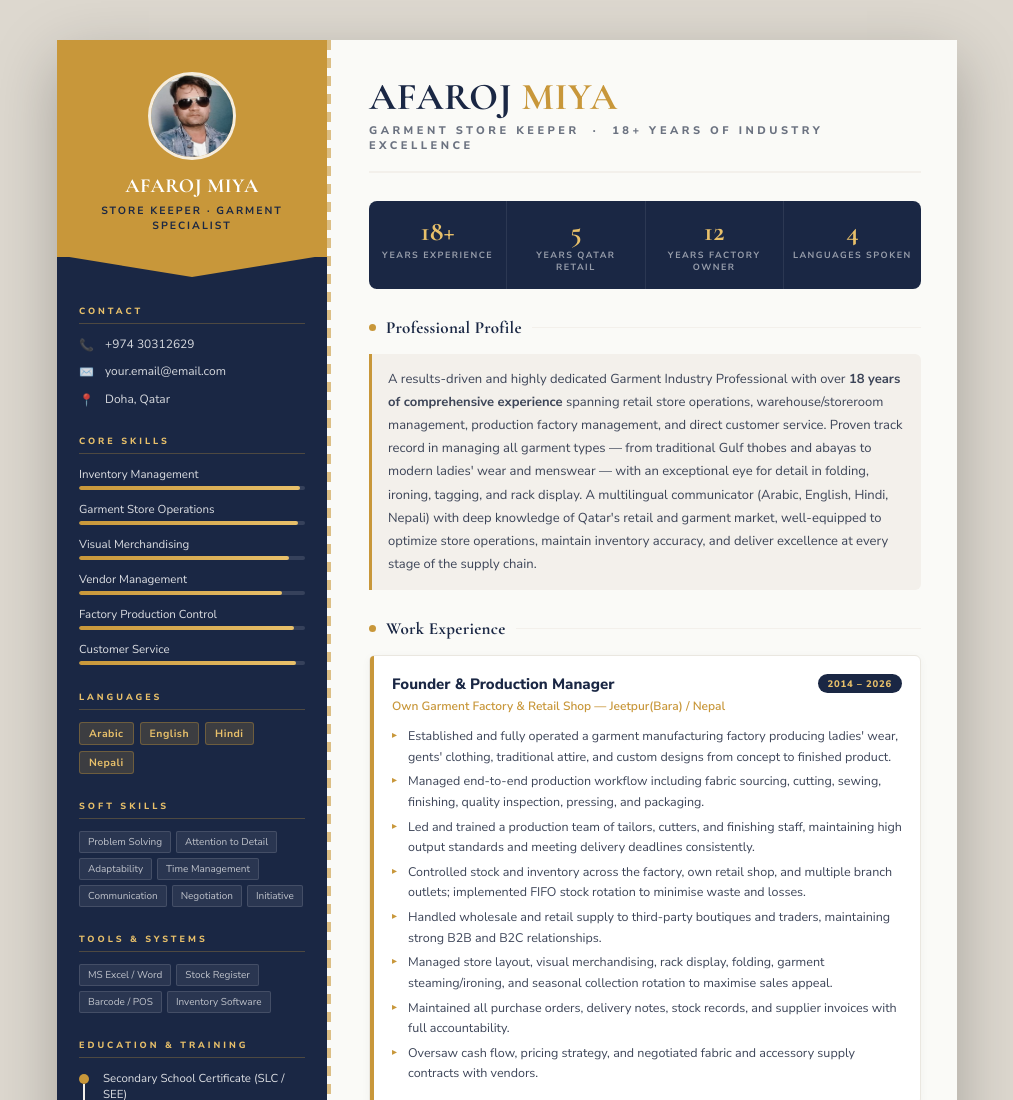
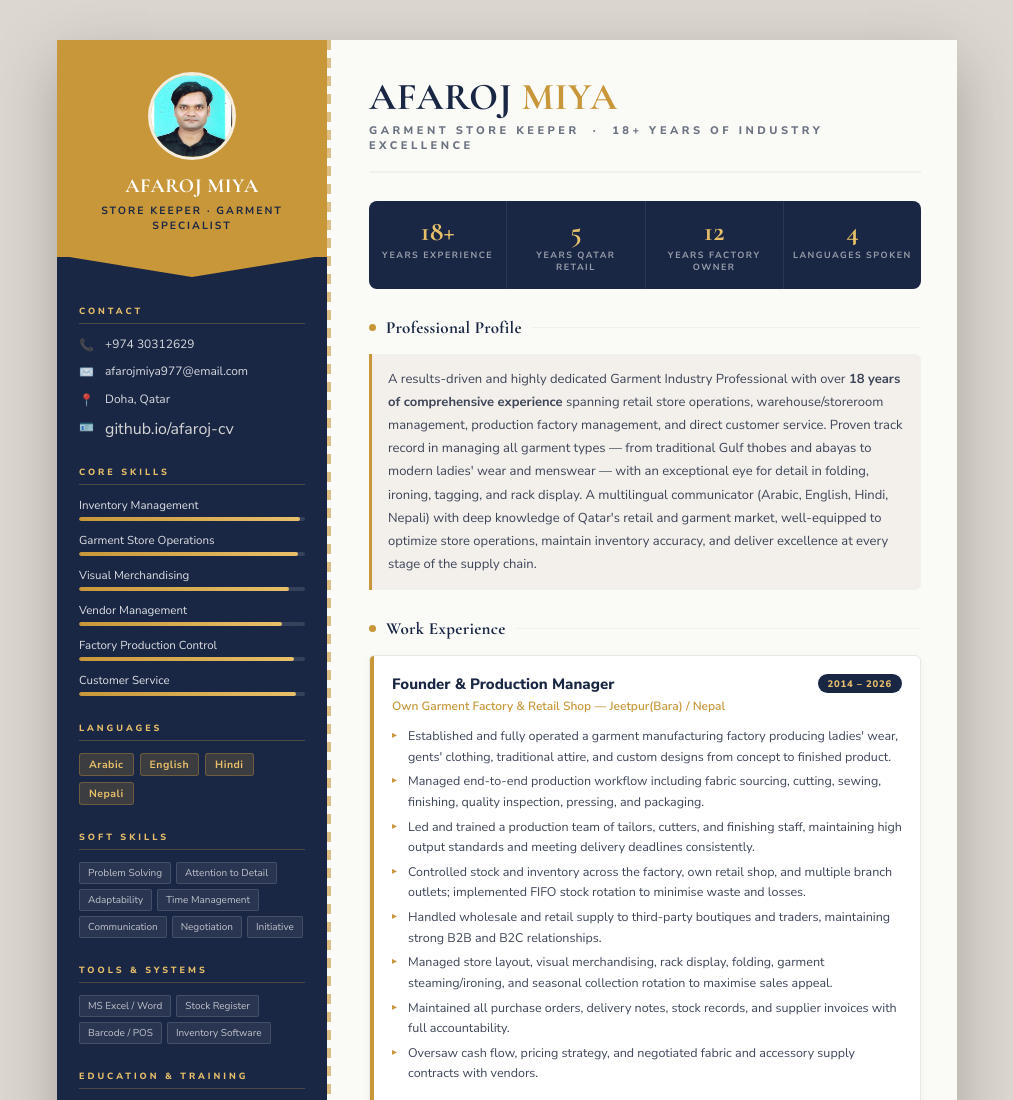
Before and after one commit to firoznep/afaroj-cv, a plain HTML site: page index.html in a window 1280 px wide. Shown: the top 1100 px of the page, without its empty margins (133-1146 px from the left). Drawn offline with nearby package versions, Linux system fonts and the light colour scheme.

Commit message:
added email

```diff
--- a/index.html
+++ b/index.html
@@ -485,7 +485,7 @@
       <!-- ══ SIDEBAR ══ -->
       <aside class="sidebar">
         <div class="sidebar-header">
-          <img src="profile4.jpeg" alt="Afaroj Miya" class="photo-ring" />
+          <img src="profile5.jpeg" alt="Afaroj Miya" class="photo-ring" />
           <div class="sidebar-name">AFAROJ MIYA</div>
           <div class="sidebar-role">Store Keeper · Garment Specialist</div>
         </div>
@@ -500,16 +500,21 @@
             </div>
             <div class="sb-contact-item">
               <span class="sb-icon">✉️</span>
-              <span>your.email@email.com</span>
+              <span>afarojmiya977@email.com</span>
             </div>
             <div class="sb-contact-item">
               <span class="sb-icon">📍</span>
               <span>Doha, Qatar</span>
             </div>
-            <!-- <div class="sb-contact-item">
+            <div class="sb-contact-item">
               <span class="sb-icon">🪪</span>
-              <span>QID: XXXXXXXXXXX</span>
-            </div> -->
+              <a
+                href="https://firoznep.github.io/afaroj-cv/"
+                target="_blank"
+                style="color: #d6d6d6; text-decoration: none"
+                >github.io/afaroj-cv</a
+              >
+            </div>
             <!-- <div class="sb-contact-item">
               <span class="sb-icon">🚗</span>
               <span>Valid Qatar Driving License</span>
```
Also changed, not shown: profile.jpeg (deleted), profile1.jpeg (deleted), profile3.jpeg (deleted), profile5.jpeg (added), profile6.jpeg (added), 1 other file.
